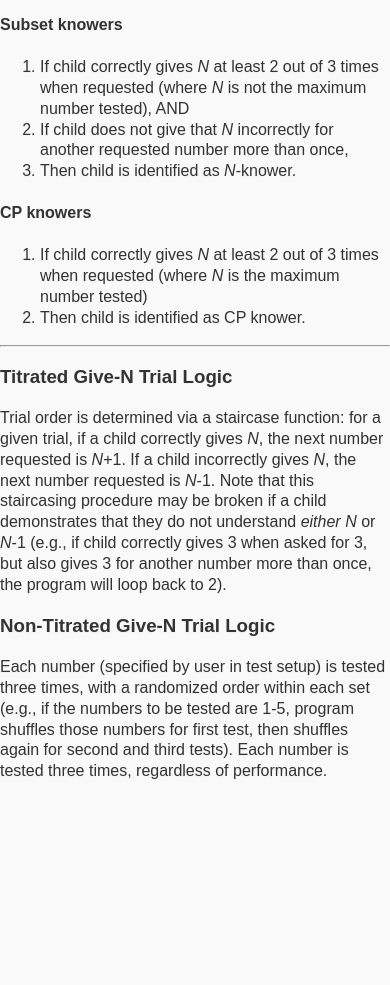
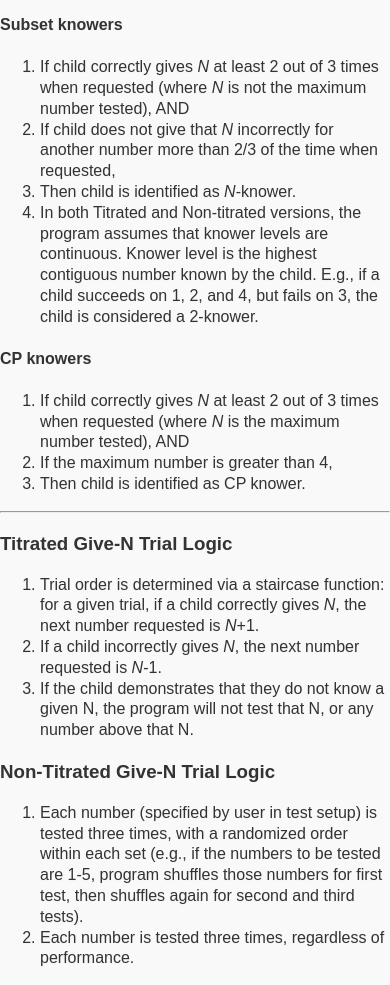
Before and after one commit to rosemschneider/GiveN-limited, a plain HTML site: page www/partials/trialLogic.html in a window 390 px wide. Shown: the part 680-1665 px from the top of the page. Before the commit the page ends 1478 px from the top, so only its background shows below. Drawn offline with Linux system fonts and the light colour scheme.

Commit message:
expanded trial logic documentation

```diff
--- a/www/partials/trialLogic.html
+++ b/www/partials/trialLogic.html
@@ -40,24 +40,33 @@
       <h4>Subset knowers</h4>
       <ol>
         <li>If child correctly gives <i>N</i> at least 2 out of 3 times when requested (where <i>N</i> is not the maximum number tested), AND</li>
-        <li>If child does not give that <i>N</i> incorrectly for another requested number more than once,</li>
+        <li>If child does not give that <i>N</i> incorrectly for another number more than 2/3 of the time when requested,</li>
         <li>Then child is identified as <i>N</i>-knower. </li>
+        <li>In both Titrated and Non-titrated versions, the program assumes that knower levels are continuous. Knower level is the highest contiguous number known by the child. E.g., if a child succeeds on 1, 2, and 4, but fails on 3, the child is considered a 2-knower.</li>
       </ol>
 
       <h4>CP knowers</h4>
       <ol>
-        <li>If child correctly gives <i>N</i> at least 2 out of 3 times when requested (where <i>N</i> is the maximum number tested)</li>
+        <li>If child correctly gives <i>N</i> at least 2 out of 3 times when requested (where <i>N</i> is the maximum number tested), AND</li>
+        <li>If the maximum number is greater than 4,</li>
         <li>Then child is identified as CP knower. </li>
       </ol>
     </div>
     <hr>
       <div>
       <h3>Titrated Give-N Trial Logic</h3>
-      <p>Trial order is determined via a staircase function: for a given trial, if a child correctly gives <i>N</i>, the next number requested is <i>N</i>+1. If a child incorrectly gives <i>N</i>, the next number requested is <i>N</i>-1. Note that this staircasing procedure may be broken if a child demonstrates that they do not understand <i>either</i> <i>N</i> or <i>N</i>-1 (e.g., if child correctly gives 3 when asked for 3, but also gives 3 for another number more than once, the program will loop back to 2).
+      <ol>
+        <li>Trial order is determined via a staircase function: for a given trial, if a child correctly gives <i>N</i>, the next number requested is <i>N</i>+1.</li>
+        <li>If a child incorrectly gives <i>N</i>, the next number requested is <i>N</i>-1.</li>
+        <li>If the child demonstrates that they do not know a given N, the program will not test that N, or any number above that N.</li>
+      </ol>
 
     <div>
       <h3>Non-Titrated Give-N Trial Logic</h3>
-      <p>Each number (specified by user in test setup) is tested three times, with a randomized order within each set (e.g., if the numbers to be tested are 1-5, program shuffles those numbers for first test, then shuffles again for second and third tests). Each number is tested three times, regardless of performance.
+      <ol>
+        <li>Each number (specified by user in test setup) is tested three times, with a randomized order within each set (e.g., if the numbers to be tested are 1-5, program shuffles those numbers for first test, then shuffles again for second and third tests).</li>
+        <li>Each number is tested three times, regardless of performance.</li>
+      </ol>
     </div>
 
 </body>
```
